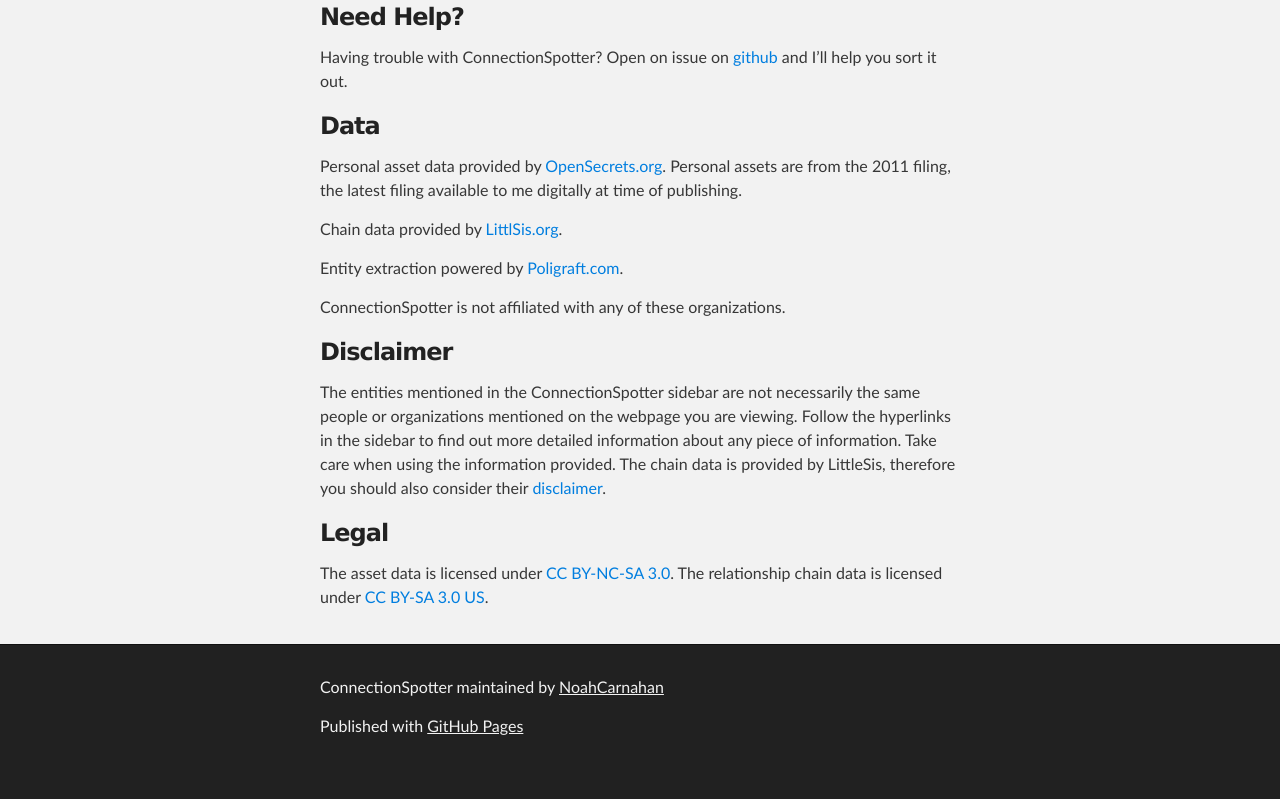
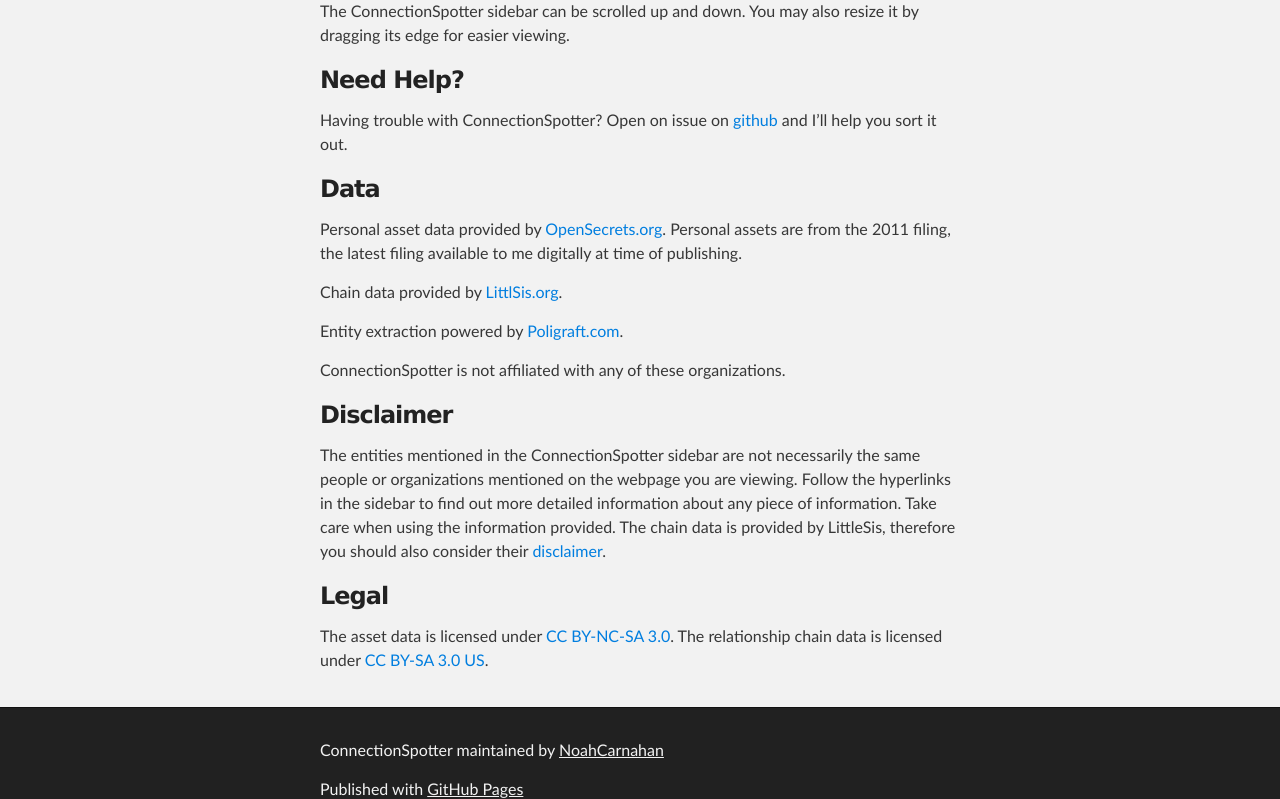
Before and after one commit to NoahCarnahan/connection-spotter, a plain HTML site: page index.html in a window 1280 px wide. Shown: the part 1452-2251 px from the top of the page. Before the commit the page ends 2225 px from the top, so only its background shows below. Drawn offline with Linux system fonts and the light colour scheme.

```diff
--- a/index.html
+++ b/index.html
@@ -57,6 +57,8 @@
 
 <p><img src="https://raw.github.com/NoahCarnahan/connection-spotter/gh-pages/images/bar.png" alt="connections"></p>
 
+<p>The ConnectionSpotter sidebar can be scrolled up and down. You may also resize it by dragging its edge for easier viewing.</p>
+
 <h3>
 <a name="need-help" class="anchor" href="#need-help"><span class="octicon octicon-link"></span></a>Need Help?</h3>
 
```
Also changed, not shown: params.json (+1 -1 lines).
